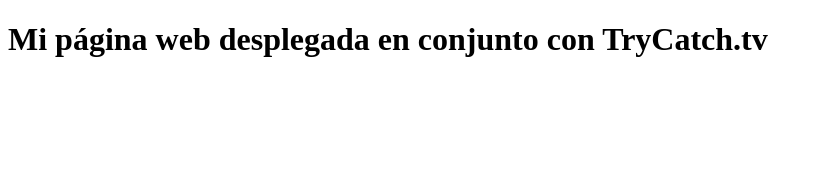
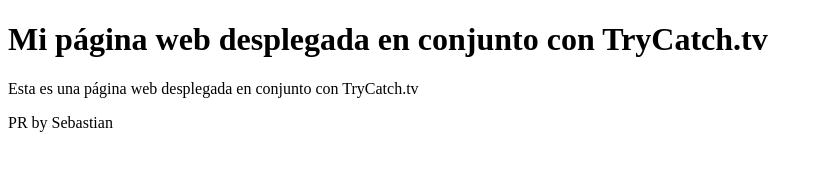
Before and after one commit to Trycatch-tv/desplegando-web-netlify, a plain HTML site: page index.html in a window 1280 px wide. Shown: the whole page, without its empty margins (0-823 px from the left). Drawn offline with Linux system fonts and the light colour scheme.

Commit message:
primer PR

```diff
--- a/index.html
+++ b/index.html
@@ -8,5 +8,8 @@
   </head>
   <body>
     <h1>Mi página web desplegada en conjunto con TryCatch.tv</h1>
+    <p>Esta es una página web desplegada en conjunto con TryCatch.tv</p>
+
+    <p>PR by Sebastian</p>
   </body>
 </html>
```
Also changed, not shown: 1 other file.
